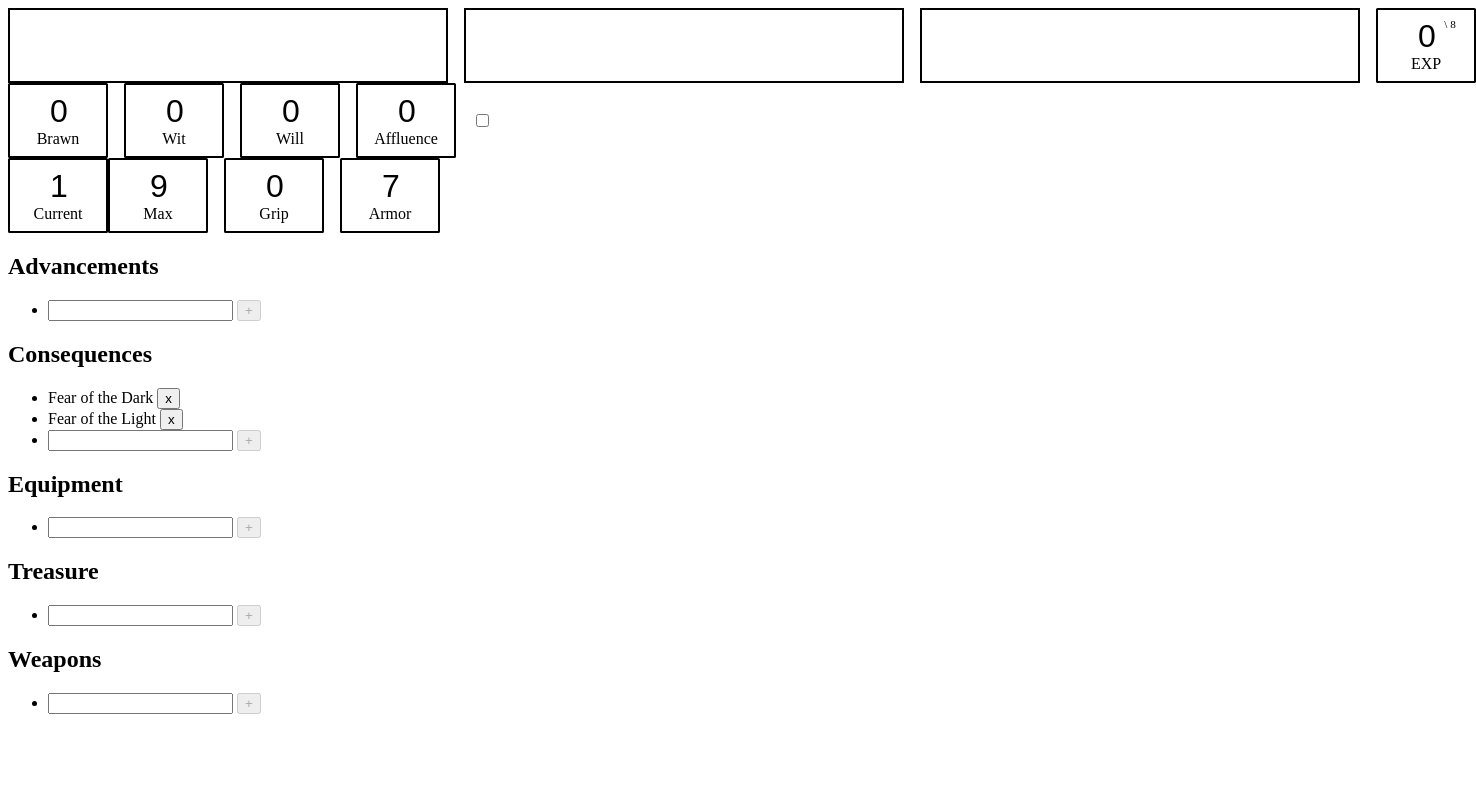
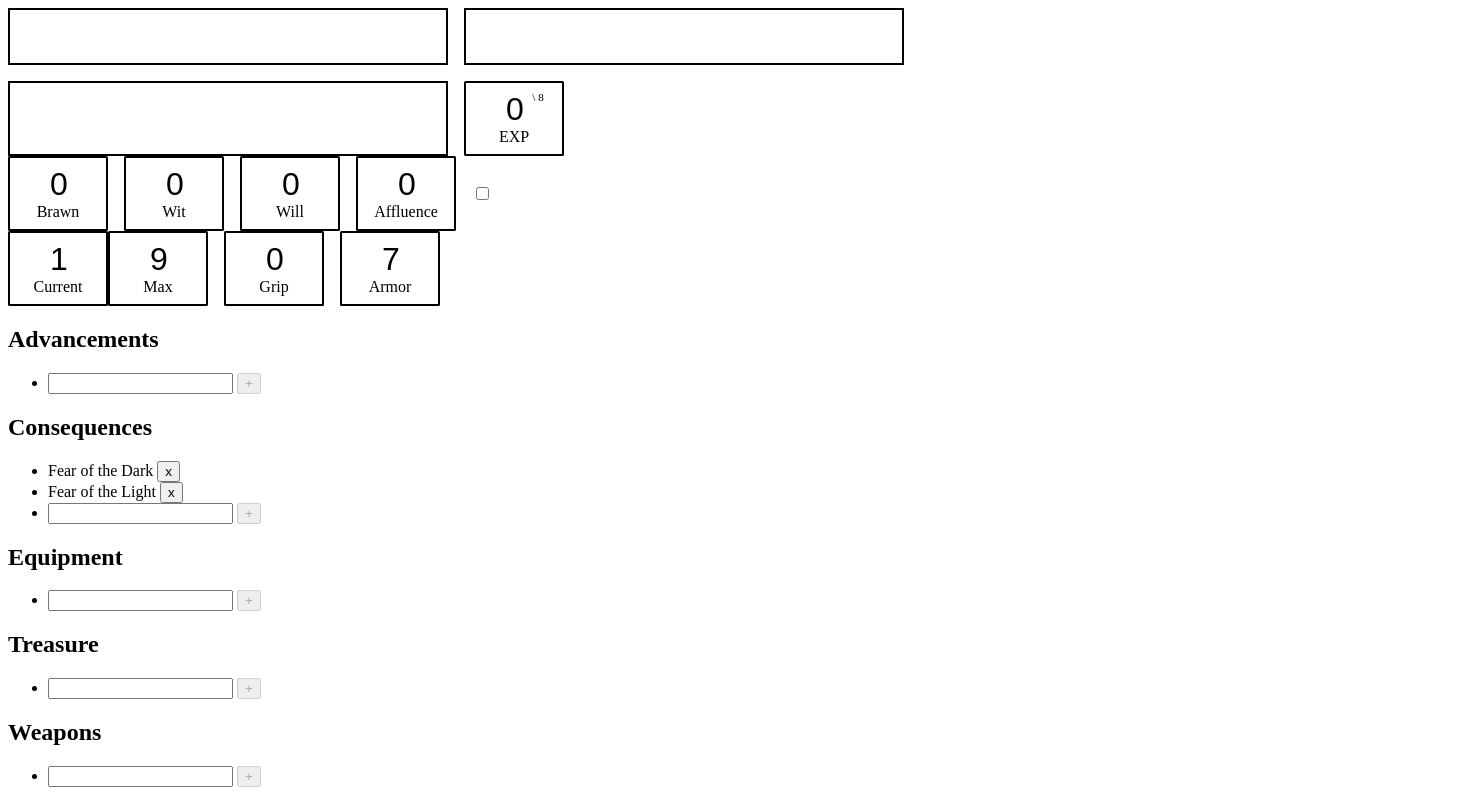
Before and after one commit to ricardolino/blb-sheet, a SvelteKit app: page / in a window 1280 px wide. Shown: the whole page, 1476 px wide, since content can reach past the window. Built offline with nearby package versions, Linux system fonts and the light colour scheme.

Commit message:
info styles

```diff
--- a/src/routes/+page.svelte
+++ b/src/routes/+page.svelte
@@ -73,6 +73,10 @@
 		border: 2px double;
 	}
 
+	.info {
+		flex-wrap: wrap;
+	}
+
 	.info,
 	.stats,
 	.well-being {
```
